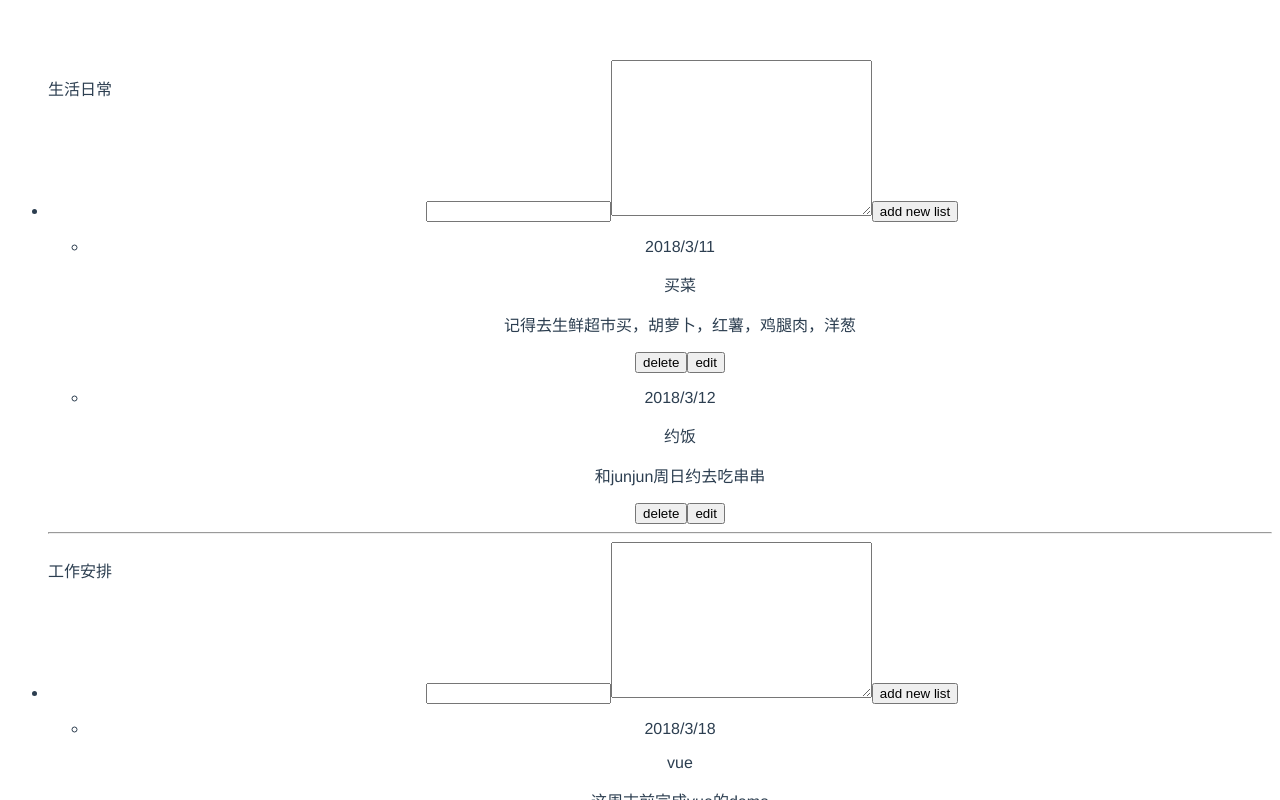
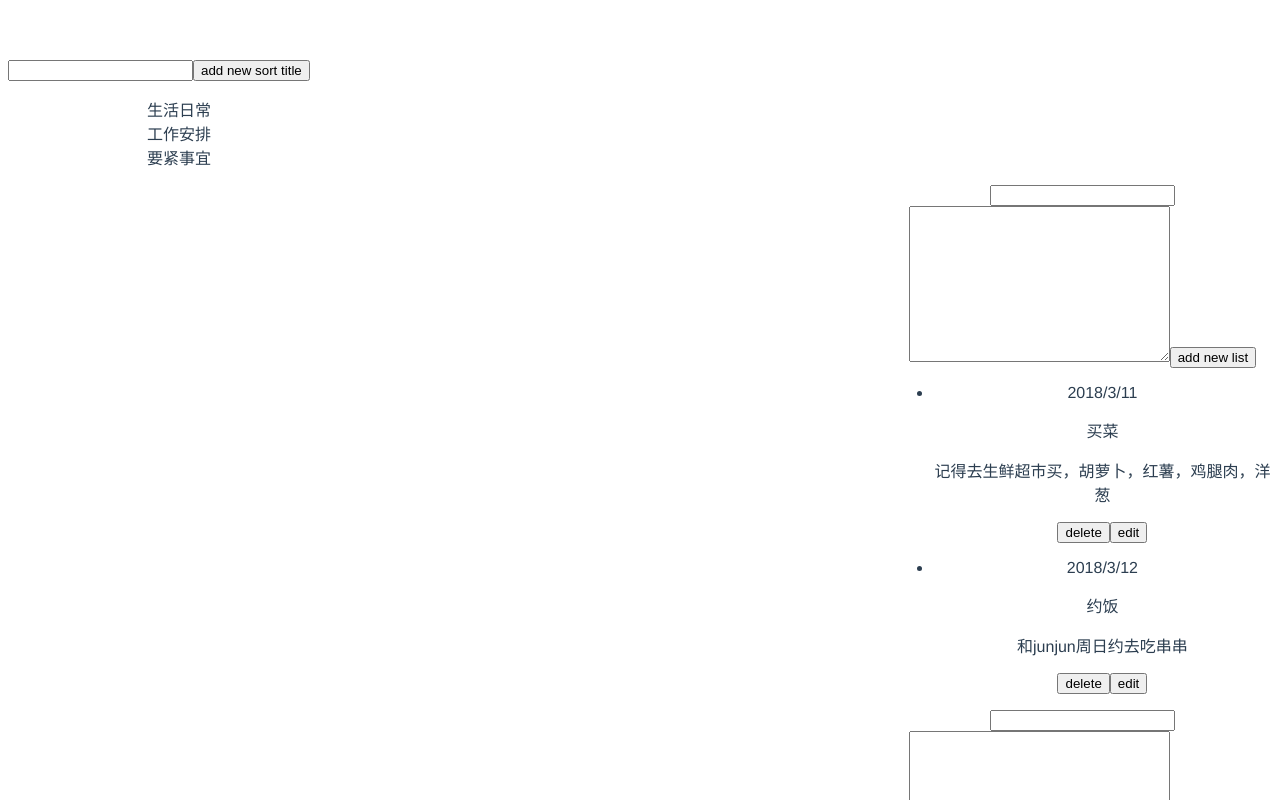
Before and after one commit to zzzluyan/mynote, a Vue app: page / in a window 1280 px wide. Shown: the top 800 px of the page. Built offline with nearby package versions, Linux system fonts and the light colour scheme.

Commit message:
thinking how to design the parent/children componets

```diff
--- a/src/App.vue
+++ b/src/App.vue
@@ -3,7 +3,7 @@
     <!-- <img src="./assets/logo.png"> -->
    <!-- <router-view name="note"></router-view> -->
 
-    <router-view name="notesort"></router-view>
+    <router-view name="note"></router-view>
   </div>
 </template>
 
--- a/src/components/Note.vue
+++ b/src/components/Note.vue
@@ -1,36 +1,80 @@
 <template>
 	<div id="note">
-		<p id="note-title">{{ NoteTitle }}</p>
-		<p id="note-date">{{ NoteDate }}</p>
+		<div class="sort">
+			<note-sort v-bind:note-sorts="noteSorts"></note-sort>
+		</div>
 
-		<!-- <div id="note-content">{{ NoteContent }}</div> -->
-		<textarea name="note-content" id="edit-note-content" cols="30" rows="10" v-model="NoteContent">{{ NoteContent }}</textarea>
+
+		<div v-for="item of noteLists" class="list" v-bind:key="item.noteSortId">
+			<note-list v-bind:note-list="item.noteList" v-if="item.noteSortId"></note-list>
+		</div>
 	</div>
 
 </template>
 
+
+<style>
+/*	#note{
+		float: left;
+	}*/
+	.sort {
+		float: left;
+	}
+	.list {
+		clear: both;
+		float: right;
+		width: 30%;
+	}
+</style>
+
+
 <script>
+	import NoteList from './NoteList';
+	import NoteSort from './NoteSort';
+	import axios from 'axios';
+
 	export default {
 		name: 'Note',
 		data () {
 			return {
-				NoteId: '1',
-				NoteTitle: 'this is title',
-				NoteDate: 'this is date',
-				NoteContent: 'this is my first note'
+				noteSorts: [],
+				noteLists: []
 			}
 		},
-		methods: {
-			deleteNote () {
-				alert('delete note button');
-			},
-			editNote () {
-				alert('edit note button');
+		components: {
+			NoteSort,
+			NoteList
+		},
+		watch: {
+			noteSorts (newval) {
+				if( this.noteSorts.length === 0 ) return;
+				console.log(this.noteSorts.length);
+				console.log(newval);
+				this.noteLists.push({
+					noteSortId: newval.noteSortId,
+					noteList: []
+				});
+				console.log(newval);
 			}
+		},
+		mounted () {
+			let _this = this;
+			let data;
+			axios.get('../static/data/notedata.json')
+			.then(function(res){
+				data = JSON.parse(JSON.stringify(res.data));
+				for( let item of data.notedata ){
+					_this.noteSorts.push({
+						noteSortId: item.noteSortId,
+						noteSortName: item.noteSortName
+					});
+					_this.noteLists.push({
+						noteSortId: item.noteSortId,
+						noteList: item.noteList
+					});
+				}
+				// console.log(_this.noteLists);
+			});
 		}
 	}
 </script>
-
-<style>
-
-</style>
--- a/src/components/NoteList.vue
+++ b/src/components/NoteList.vue
@@ -1,24 +1,23 @@
 <template>
-	<div id="note-list">
+	<div class="note-list">
 		<input type="text" v-model="title">
-		<textarea name="listContent" id="list-content" cols="30" rows="10" v-model="content"></textarea>
+		<textarea name="listContent" class="list-content" cols="30" rows="10" v-model="content"></textarea>
+
 		<button v-on:click="addNewList">add new list</button>
 		<ul>
-			<li v-for="(list,index) in noteList" v-bind:key="list.listId">
+			<li v-for="(list,index) of noteList" v-bind:key="list.listId">
 				<p>{{ list.listDate }}</p>
 				<p>{{ list.listTitle }}</p>
 				<p>{{ list.listContent }}</p>
-				<button id="delete-note" v-on:click="deleteNote(index)">delete</button>
-				<button id="edit-note" v-on:click="editNote(index)">edit</button>
+				<button class="delete-note" v-on:click="deleteNote(index)">delete</button>
+				<button class="edit-note" v-on:click="editNote(index)">edit</button>
 			</li>
 		</ul>
 	</div>
 </template>
 
 <style>
-	#note-list {
-		/*float: right;*/
-	}
+
 </style>
 
 
@@ -33,12 +32,9 @@
 			}
 		},
 		props:['noteList'],
-		// mounted (){
-
-		// },
 		methods: {
 			addNewList () {
-				// console.log(this.noteList);
+				console.log(this.noteList);
 				if (!this.title || !this.content) {
 					alert('便签内容不能为空');
 					return;
@@ -48,7 +44,7 @@
 				let month = date.getMonth() + 1;
 				let day = date.getDate();
 				let listdate = '' + year + '/' + month + '/' + day;
-				this.noteList.push({
+				this.noteList.unshift({
 					listId: this.length,
 					listDate: listdate,
 					listTitle: this.title,
@@ -58,6 +54,7 @@
 				this.content = '';
 			},
 			deleteNote (index) {
+				// console.log(this);
 				let back = confirm ('delete the note?');
 				if (back) {
 					this.noteList.splice(index,1);
--- a/src/components/NoteSort.vue
+++ b/src/components/NoteSort.vue
@@ -1,92 +1,56 @@
 <template>
 	<div id="note-sort">
+		<input type="text" v-model="noteTitle" >
+		<button v-on:click="addNewSort">add new sort title</button>
 		<ul>
-			<li v-for="sort of noteSorts" v-bind:key="sort.noteSortId">
-				<!-- <p>{{ sort.noteSortName }}</p> -->
-				<note-name class="noteName" v-bind:note-sort-name="sort.noteSortName"></note-name>
-				<note-list class="noteList" v-bind:note-list="sort.noteList"></note-list>
-				<hr>
+			<li v-for="sort of noteSorts" v-bind:key="sort.noteSortId" v-bind:id="sort.noteSortId" v-on:click="showNote">
+				{{ sort.noteSortName }}
 			</li>
 		</ul>
-		<input type="text" v-model="noteTitle">
-		<button v-on:click="addNewSort">add new sort title</button>
 	</div>
 </template>
 
 <style>
-	.noteName {
-		float: left;
-	}
-	.noteList {
-		/*float: right;*/
+	#note-sort > ul {
+		list-style-type: none;
 	}
 </style>
 
 
 
 <script>
-	import NoteList from './NoteList';
 	import NoteName from './NoteName';
-	import axios from 'axios';
-	//这个是一个父组件
 	export default {
 		name: 'NoteSort',
 		data () {
 			return {
-				noteSorts: [],
 				noteTitle: '',
 			}
 		},
-		components: {
-			NoteList,
-			NoteName
-		},
-		// prop:['noteList'],
-		mounted () {
-			let _this = this;
-			let data;
-			axios.get('../static/data/notedata.json')
-				.then(function(res){
-				// 为了确保json数据格式正确
-				// 先将其转为字符串，再转为对象
-				data = JSON.parse(JSON.stringify(res.data));
-				_this.noteSorts = data.notedata;
-
-				// for(let item of _this.noteSorts){
-				// 	console.log(item.noteSortName);
-				// }
-			});
-		},
-		// watch: {
-		// 	noteSorts (newVal,oldVal){
-		// 		let data = newVal.slice(newVal.length-1 ,newVal.length);
-		// 		console.log(data);
-		// 		// axios.post('../static/data/notedata.json',data)
-		// 		// 	.then(function(res){
-		// 		// 		console.log(res.status);
-		// 		// 	});
-		// 	}
-		// },
+		props: ['noteSorts'],
 		methods: {
 			addNewSort () {
-				if (!this.noteTitle) {
-					alert('便签类名不能为空');
+				if ( !this.noteTitle ) {
+					alert('not null!');
 					return;
 				}
 				let date = new Date();
 				let year = date.getFullYear();
-				let month = date.getMonth() + 1;
+				let month = date.getMonth();
 				let day = date.getDate();
 				let hour = date.getHours();
 				let min = date.getMinutes();
 				let sec = date.getSeconds();
-				let id= "" + year + month + day + hour + min + sec;
-				// console.log(id);
+				let id = "" + year + month + day + hour + min + sec;
 				this.noteSorts.push({
 					noteSortId: id,
 					noteSortName: this.noteTitle,
 				});
 				this.noteTitle = '';
+			},
+			showNote (e) {
+				// console.log(this);
+				console.log(e.target.id);
 			}
 		}
 	}
--- a/src/router/index.js
+++ b/src/router/index.js
@@ -15,7 +15,6 @@ export default new Router({
     // },
     {
       path: '/',
-      name: 'Note',
       components: {
       	note: Note,
       	notesort: NoteSort
```
